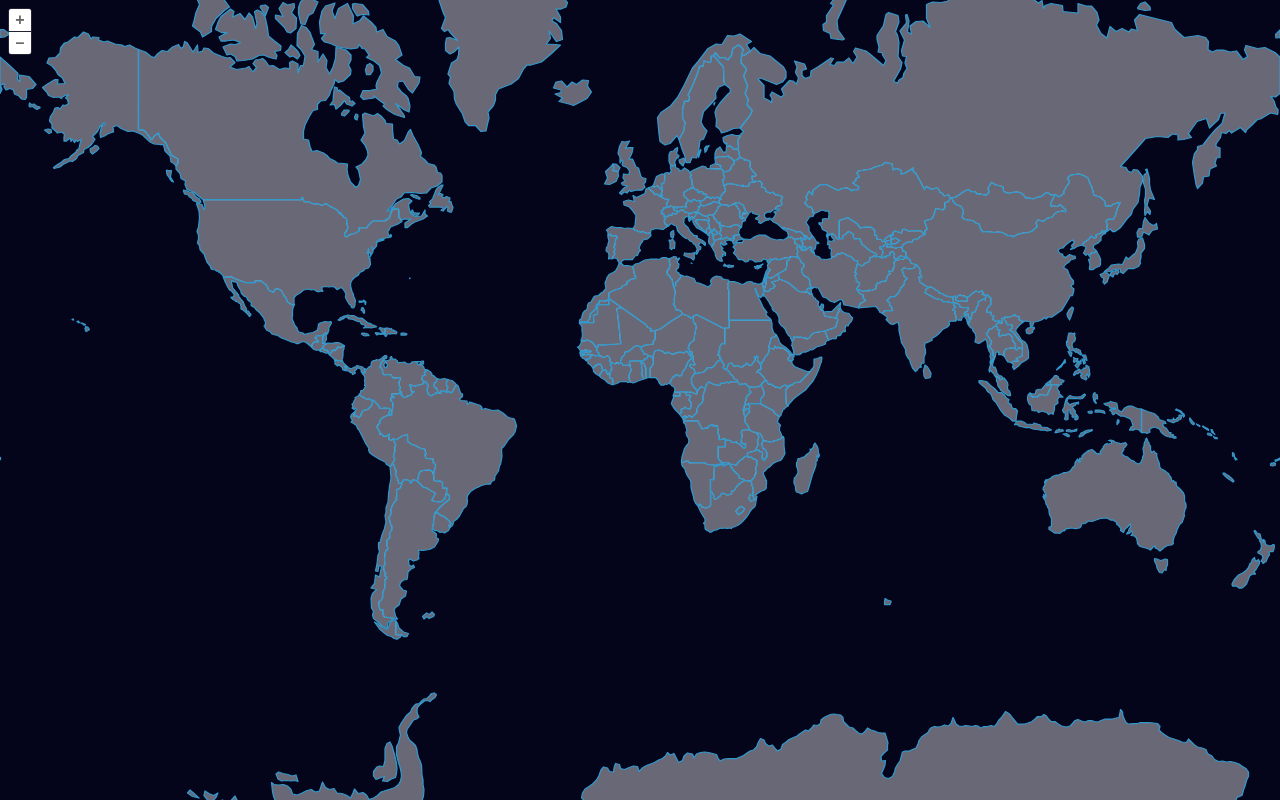
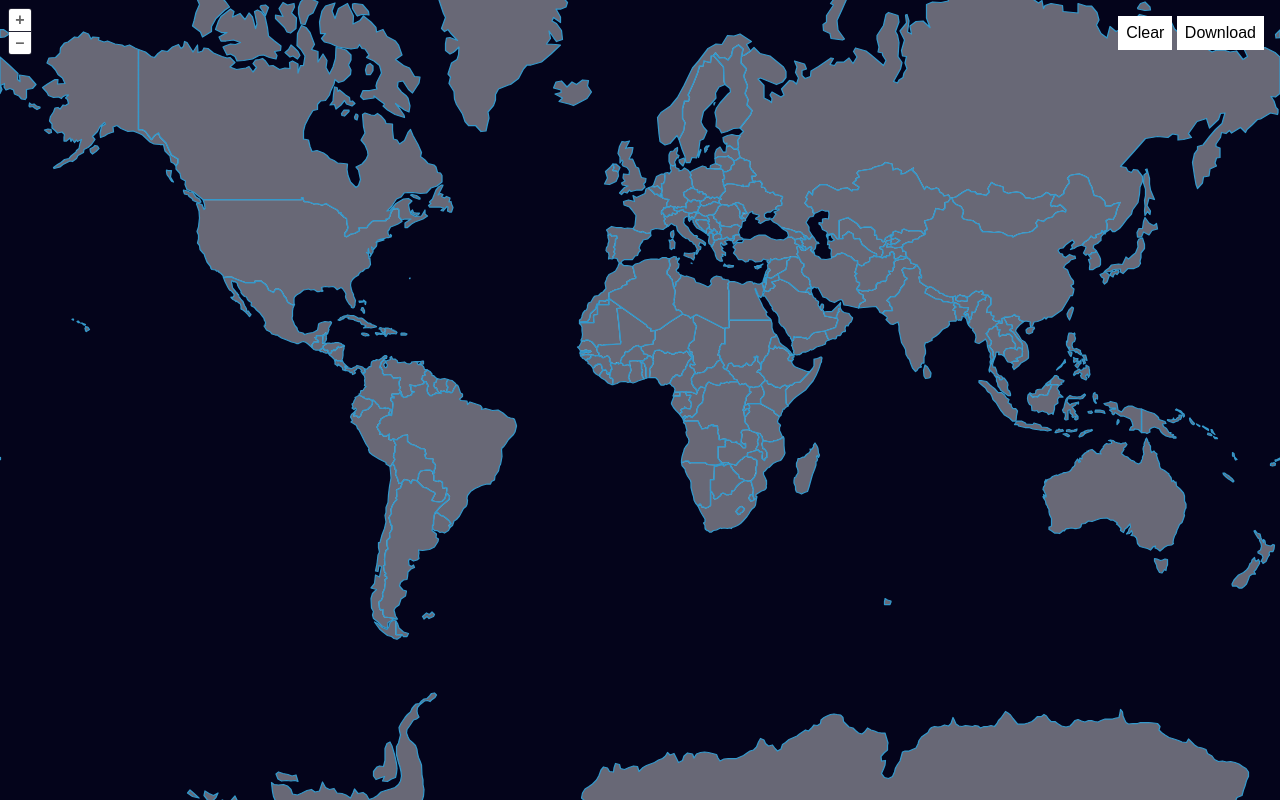
Before and after one commit to rob137/openlayers-workshop, a website built with webpack: page index.html in a window 1280 px wide. Built offline with nearby package versions, Linux system fonts and the light colour scheme; what ol-hashed would draw is missing.

Commit message:
Add 'clear' button

```diff
--- a/index.html
+++ b/index.html
@@ -11,9 +11,24 @@
         font-family: sans-serif;
         background-color: #04041b;
       }
+      #tools {
+        position: absolute;
+        top: 1rem;
+        right: 1rem;
+      }
+      #tools a {
+        display: inline-block;
+        padding: 0.5rem;
+        background: white;
+        cursor: pointer;
+      }
     </style>
   </head>
   <body>
     <div id="map-container"></div>
+    <div id="tools">
+      <a id="clear">Clear</a>
+      <a id="download" download="features.json">Download</a>
+    </div>
   </body>
 </html>
--- a/main.js
+++ b/main.js
@@ -39,3 +39,6 @@ map.addInteraction(new Draw({
   source: source,
 }));
 map.addInteraction(new Snap({ source }));
+
+const clear = document.getElementById('clear');
+clear.addEventListener('click', () => source.clear());
```
